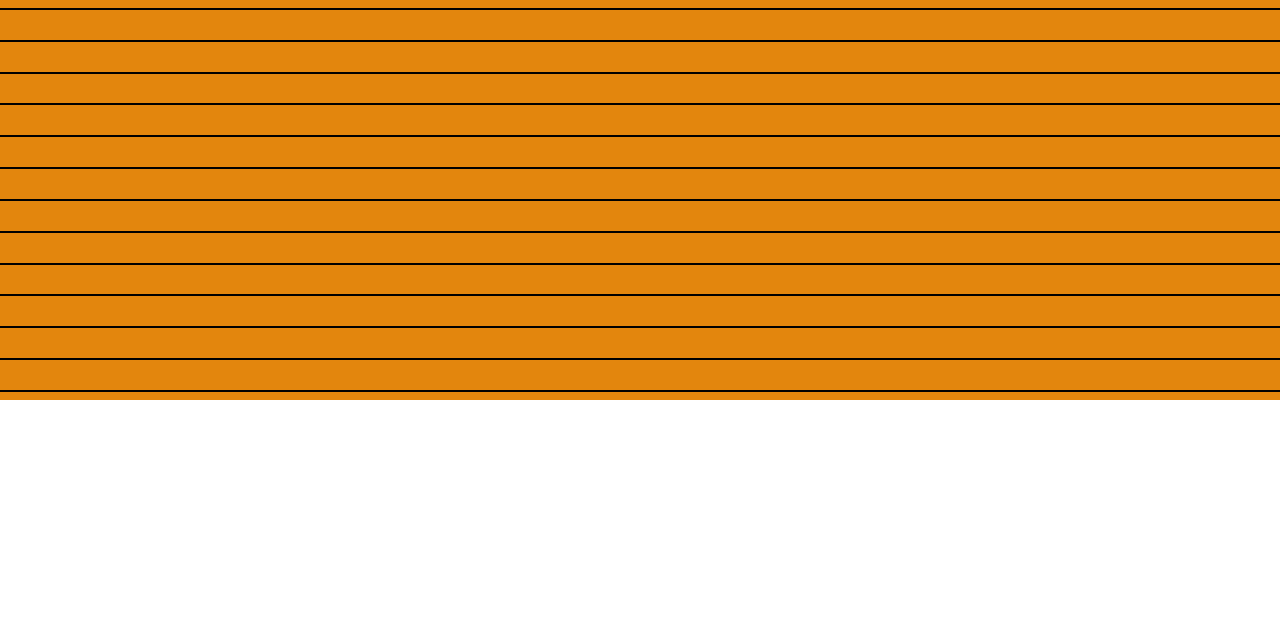
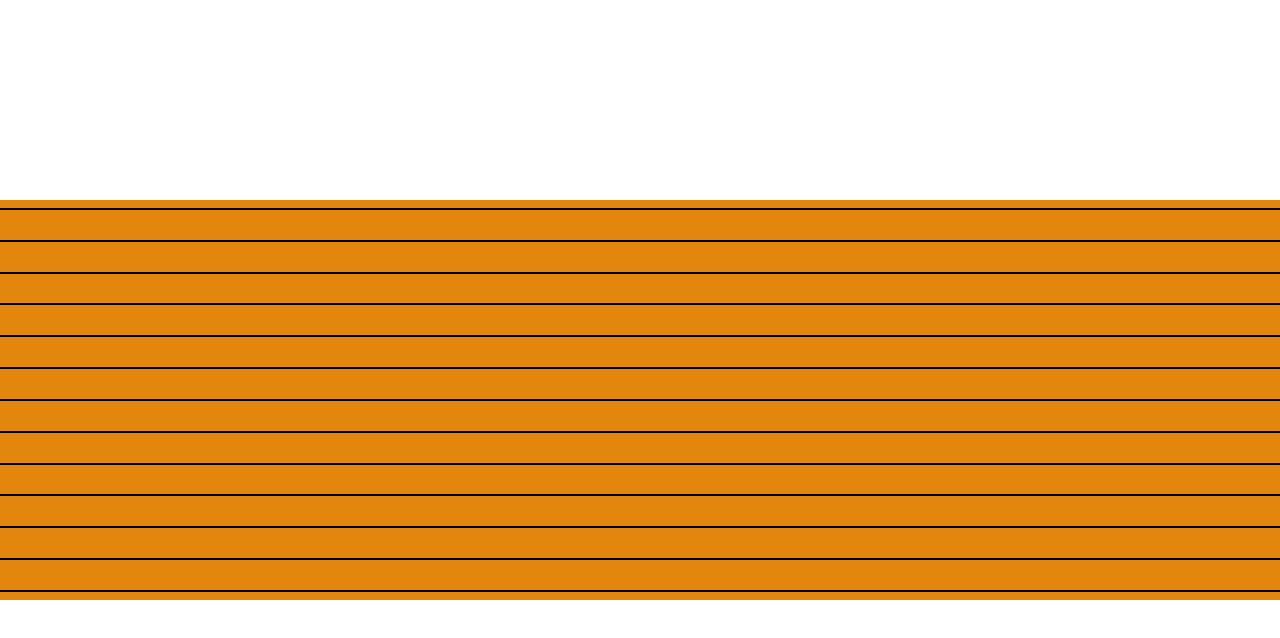
Before and after one commit to MaddRussian/virtual-koto, a React (Create React App) app: page / in a window 1280 px wide. Shown: the top 638 px of the page. Built offline with nearby package versions, Linux system fonts and the light colour scheme.

Commit message:
added the koto parent and made it flex in order to center it

```diff
--- a/src/components/AppFolder/App.jsx
+++ b/src/components/AppFolder/App.jsx
@@ -1,10 +1,10 @@
 import React from "react";
-import StringGroup from "../StringGroup/StringGroup";
+import Koto from "../Koto/Koto";
 
 function App() {
   return (
     <div>
-      <StringGroup />
+      <Koto />
     </div>
   )
 }
--- a/src/components/Koto/Koto.css
+++ b/src/components/Koto/Koto.css
@@ -0,0 +1,6 @@
+.koto {
+  display: flex;
+  justify-content: center;
+  align-items: center;
+  height: 100vh;
+}
--- a/src/components/Koto/Koto.jsx
+++ b/src/components/Koto/Koto.jsx
@@ -0,0 +1,13 @@
+import React from "react";
+import StringGroup from "../StringGroup/StringGroup";
+import "./Koto.css";
+
+function Koto() {
+  return (
+    <div className="koto">
+      <StringGroup />
+    </div>
+  )
+}
+
+export default Koto;
```
